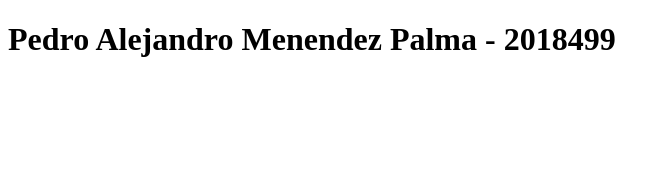
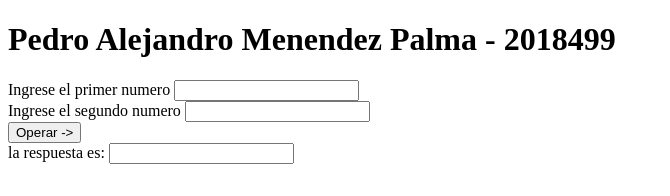
Before and after one commit to pmenendez2018499/IN5BM, a plain HTML site: page index.html in a window 1280 px wide. Shown: the whole page, without its empty margins (0-670 px from the left). Drawn offline with Linux system fonts and the light colour scheme.

Commit message:
se agrego suma

```diff
--- a/index.html
+++ b/index.html
@@ -7,5 +7,28 @@
 </head>
 <body>
     <h1>Pedro Alejandro Menendez Palma - 2018499</h1>
+    <form>
+        <label for="number1">Ingrese el primer numero</label>
+        <input type="text" id="num1"><br>
+        <label for="number2">Ingrese el segundo numero</label>
+        <input type="text" id="num2"><br>
+        <input type="button" onclick="suma()" value="Operar ->"><br>
+        <label for="resultado">la respuesta es: </label>
+        <input type="text" id="num3"><br>
+    </form>
+
+    <script>
+        var n1, n2, result;
+
+        function suma(){
+            n1 = num1.value * 1;
+            n2 = num2.value * 1;
+            result = n1 + n2;
+            num3.value = result
+
+        }
+
+
+    </script>
 </body>
 </html>
```
